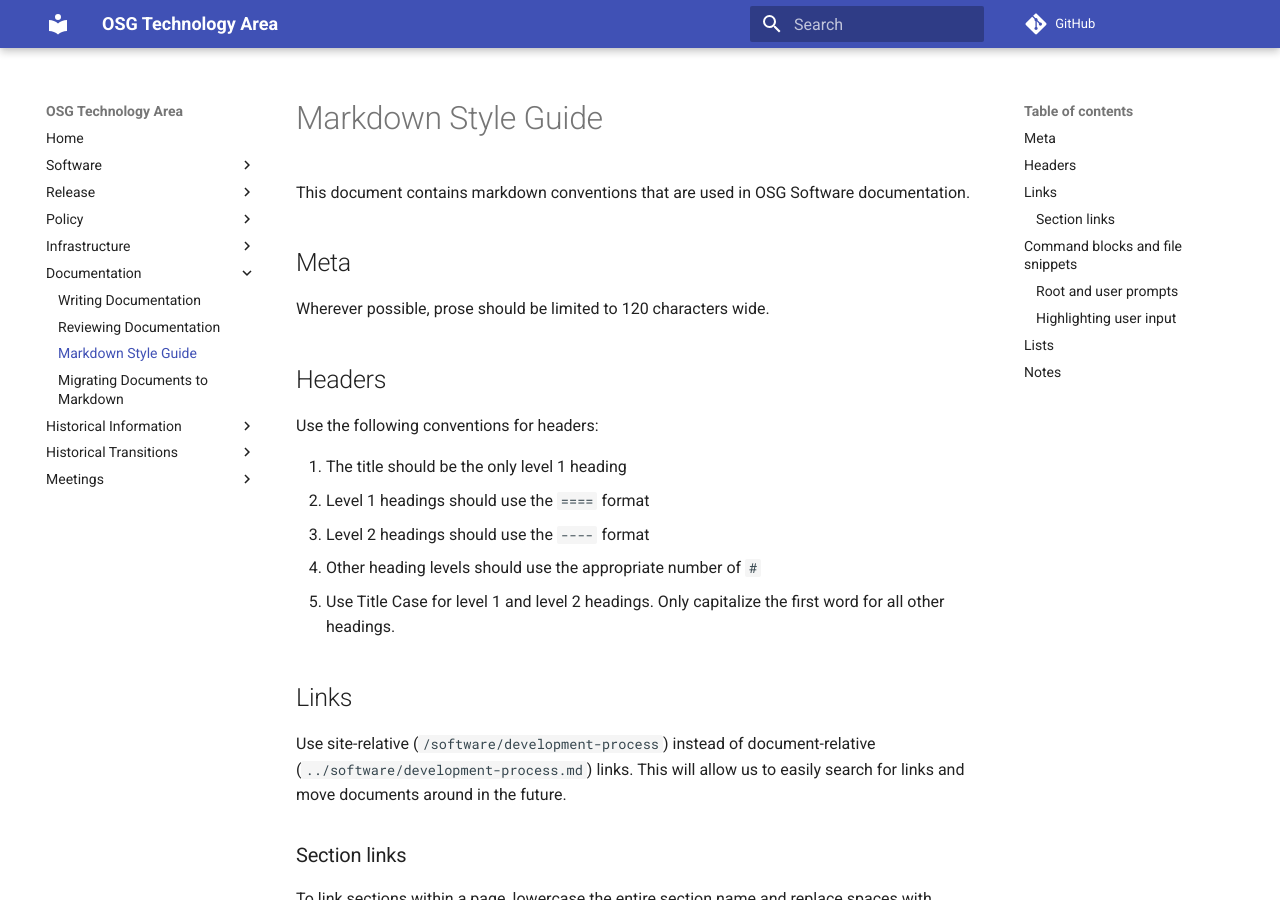
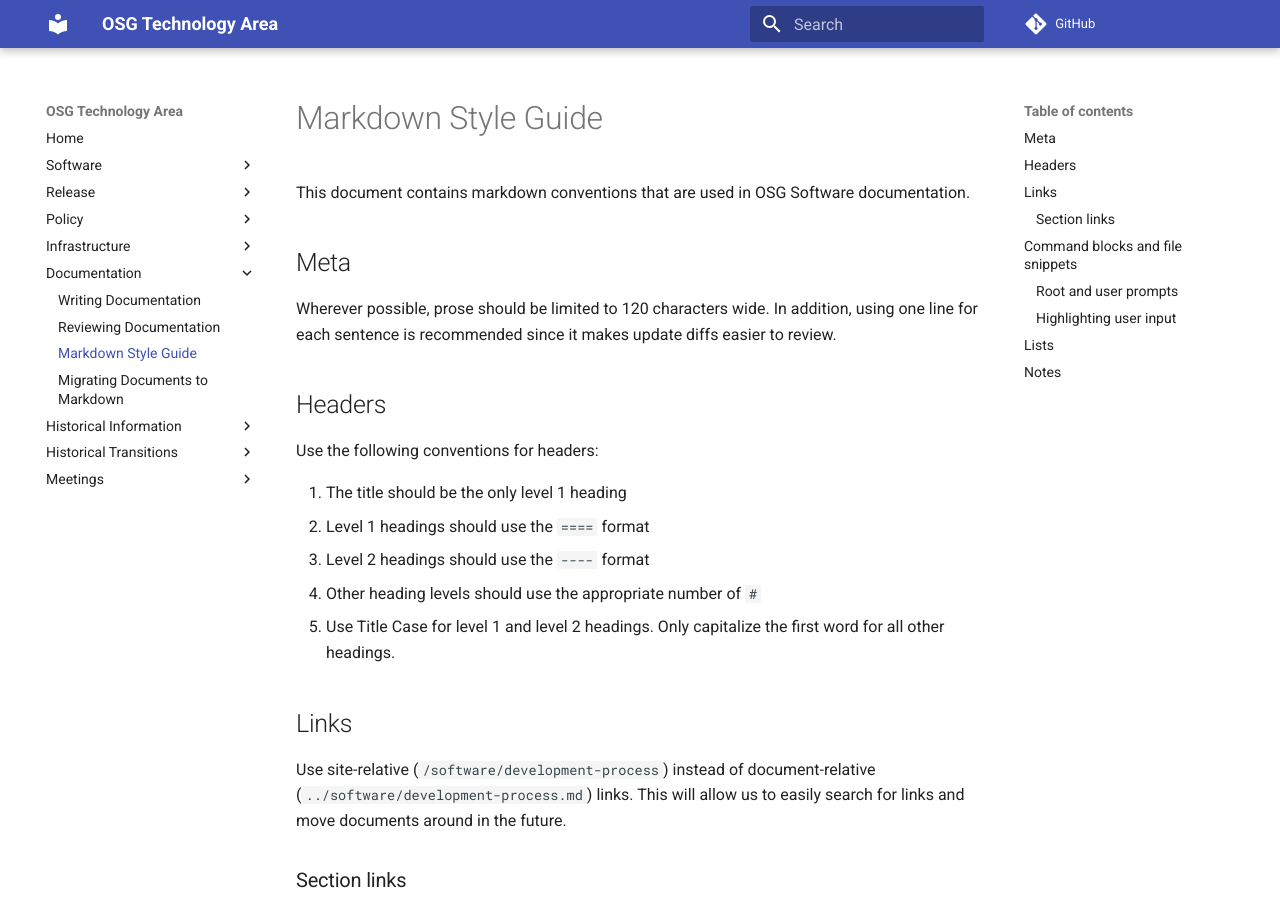
Before and after one commit to zvada/technology, an MkDocs documentation site: the page built from docs/documentation/style-guide.md, in a window 1280 px wide and 900 px high. Built offline with MkDocs 1.6.1 and Material for MkDocs 9.7.7, drawn with Linux system fonts in a browser that asks for light colours; comment, search, counter and statistics services are not loaded; old or Windows-style settings are respelled for this version of MkDocs.

Commit message:
Recommend one sentence per-line

```diff
--- a/docs/documentation/style-guide.md
+++ b/docs/documentation/style-guide.md
@@ -7,6 +7,7 @@ Meta
 ----
 
 Wherever possible, prose should be limited to 120 characters wide.
+In addition, using one line for each sentence is recommended since it makes update diffs easier to review.
 
 Headers
 -------
```
